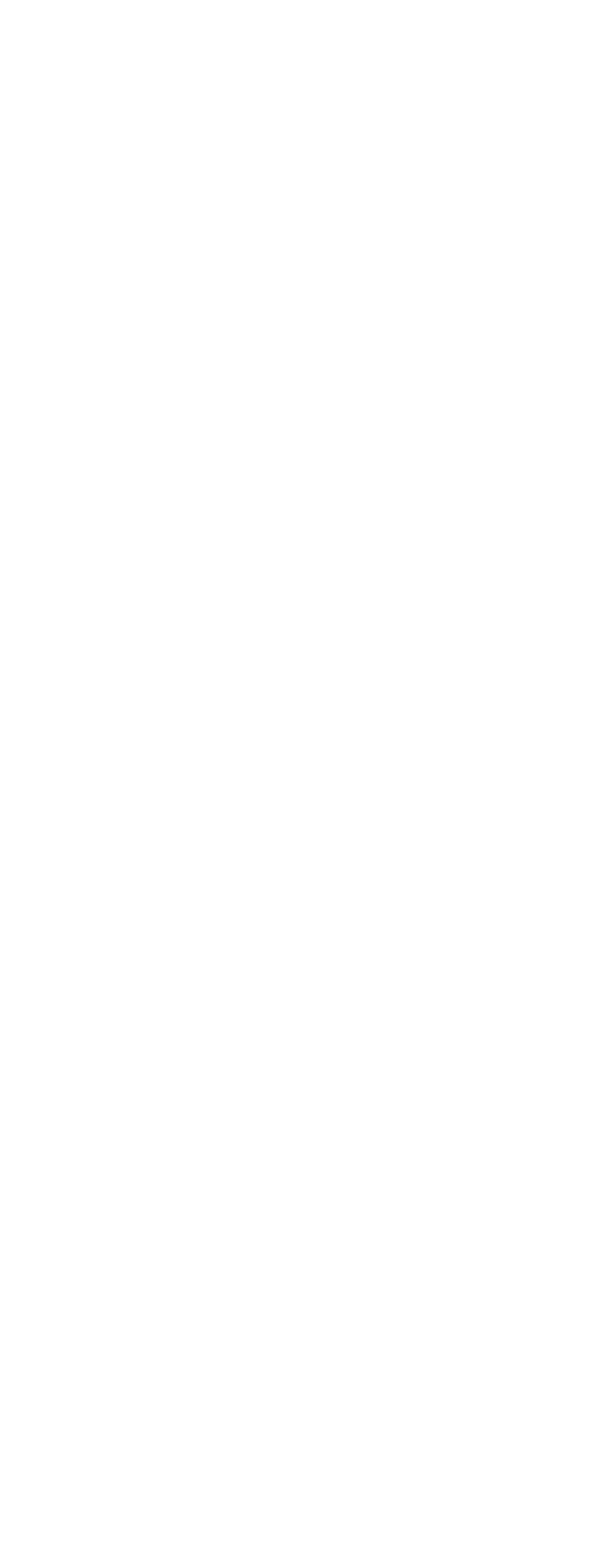
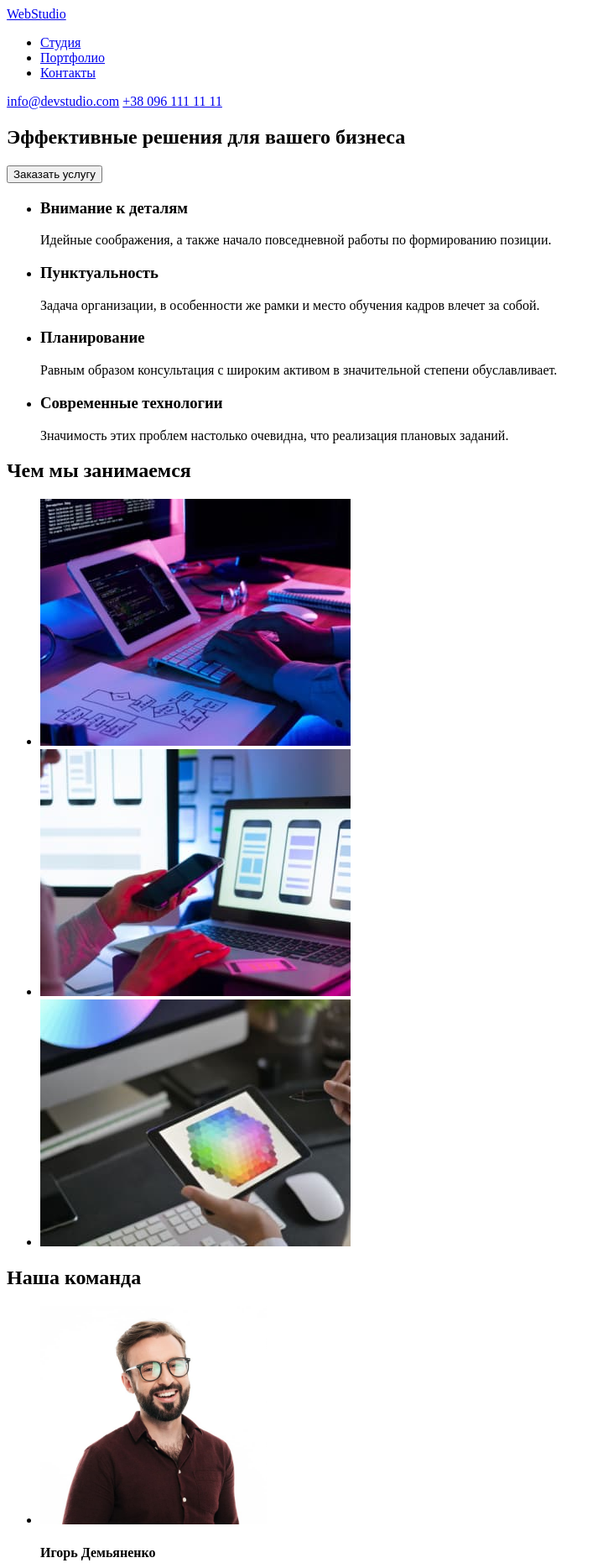
Before and after one commit to YaRikMU/goit-markup-hw-01, a plain HTML site: page index.html in a window 1280 px wide. Shown: the top 1861 px of the page at 84% size, without its empty margins (0-719 px from the left). Before the commit the page ends 800 px from the top, so only its background shows below. Drawn offline with Linux system fonts and the light colour scheme.

Commit message:
Зроблена ДЗ1

```diff
--- a/index.html
+++ b/index.html
@@ -1,12 +1,69 @@
 <!DOCTYPE html>
-<html lang="en">
+<html lang="ru">
 <head>
     <meta charset="UTF-8">
     <meta http-equiv="X-UA-Compatible" content="IE=edge">
     <meta name="viewport" content="width=device-width, initial-scale=1.0">
-    <title>Document</title>
-</head>
+    <title>web studio</title></head>
+
 <body>
+    <!--Шапка-->
+    <header>
+        <a href="#">WebStudio</a>
+        <nav>
+            <ul>
+                <li><a href="#">Студия</a></li>
+                <li><a href="#">Портфолио</a> </li>
+                <li><a href="#">Контакты</a> </li>
+            </ul>
+        </nav>
+        <a href="mailto:info@devstudio.com">info@devstudio.com</a>
+        <a href="tel:+380961111111">+38 096 111 11 11</a>
+    </header>
+    <!--Основний контент-->
+    <main>
+        <section>
+            <h1>Эффективные решения для вашего бизнеса</h1>
+            <button type="button">Заказать услугу</button>
+        </section>
+        <!--Особенности-->
+        <section>
+            <ul>
+                <li><h3>Внимание к деталям</h3><p>Идейные соображения, а также начало повседневной работы по формированию позиции.</p> </li>
+                <li><h3>Пунктуальность</h3><p>Задача организации, в особенности же рамки и место обучения кадров влечет за собой.</p></li>
+                <li><h3>Планирование</h3><p>Равным образом консультация с широким активом в значительной степени обуславливает.</p></li>
+                <li><h3>Современные технологии</h3><p>Значимость этих проблем настолько очевидна, что реализация плановых заданий.</p></li>
+            </ul>
+        </section>
+        <!--Чем мы занимаемся-->
+        <section>
+            <h2>Чем мы занимаемся</h2>
+            <ul>
+            <li><img src="images/1.jpg" alt="работа на планшете" width="370"></li>
+            <li><img src="images/2.jpg" alt="работа на телефоне" width="370"></li>
+            <li><img src="images/3.jpg" alt="работа с графикой" width="370"></li>
+            </ul>
+        </section>
+        <!--Наша команда-->
+        <section>
+            <h2>Наша команда</h2>
+            <ul>
+                <li><img src="images/1-1.jpg" alt="фото Игорь Демьяненко" width="270"><h4>Игорь Демьяненко</h4> <p>Product Designer</p></li>
+                <li><img src="images/1-2.jpg" alt="фото Ольга Репина" width="270"><h4>Ольга Репина</h4><p>Frontend Developer</p></li>
+                <li><img src="images/1-3.jpg" alt="фото Николай Тарасов" width="270"><h4>Николай Тарасов</h4><p>Marketing</p></li>
+                <li><img src="images/1-4.jpg" alt="фото Михаил Ермаков" width="270"><h4>Михаил Ермаков</h4><p>UI Designer</p></li>
+            </ul>
+        </section>
+    </main>
+    <!--Футер-->
+    <footer>
+        <a href="#">WebStudio</a>
+        <address>г. Киев, пр-т Леси Украинки, 26 <br>
+            <a href="mailto:info@devstudio.com">info@devstudio.com</a> <br>
+            <a href="tel:+380961111111">+38 096 111 11 11</a>
+        </address>
+
+    </footer>
 
 </body>
 </html>
```
Also changed, not shown: images/1-1.jpg (added), images/1-2.jpg (added), images/1-3.jpg (added), images/1-4.jpg (added), images/1.jpg (added), images/2.jpg (added), images/3.jpg (added).
